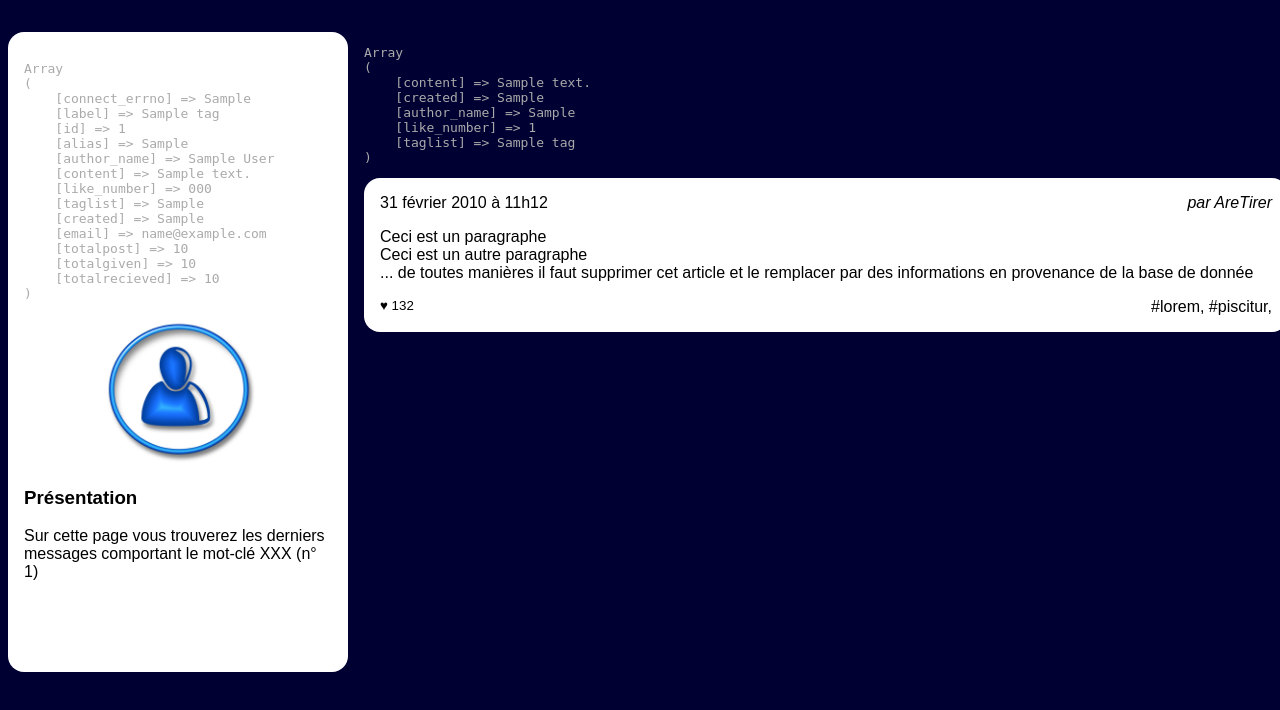
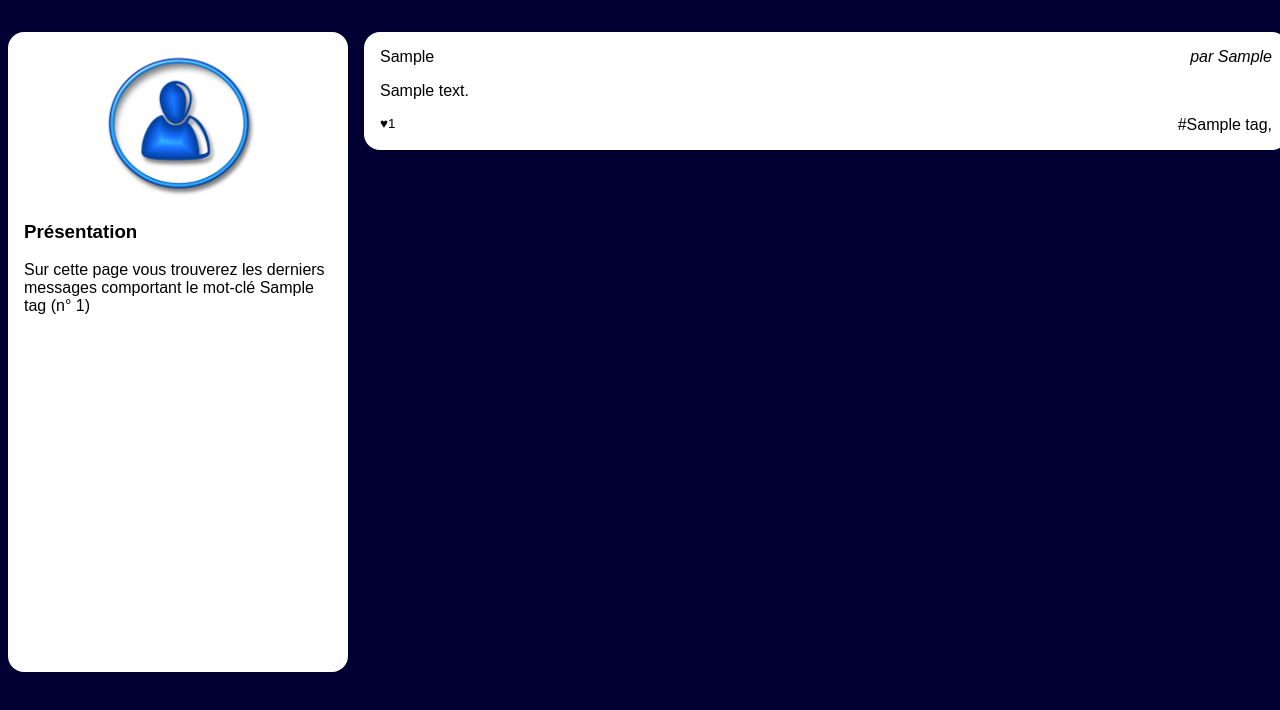
Before and after one commit to adatechschool/projet-collectif-reseau-social-php-fms, a PHP site: page /tags.php?tag_id=1 in a window 1280 px wide. Shown: the part 90-800 px from the top of the page. Run offline with PHP 8.4, Linux system fonts and the light colour scheme; tables that the repository leaves empty or names only in its code hold one stand-in row (values such as "Sample post").

Commit message:
Modification admin et tags

```diff
--- a/admin.php
+++ b/admin.php
@@ -94,7 +94,7 @@
                  */
                 while ($tag = $lesInformations->fetch_assoc())
                 {
-                    echo "<pre>" . print_r($tag, 1) . "</pre>";
+                    //echo "<pre>" . print_r($tag, 1) . "</pre>";
                     ?>
                     <article>
                         <h3><?php echo $tag['alias'] ?></h3>
--- a/tags.php
+++ b/tags.php
@@ -52,14 +52,14 @@
                 $lesInformations = $mysqli->query($laQuestionEnSql);
                 $tag = $lesInformations->fetch_assoc();
                 //@todo: afficher le résultat de la ligne ci dessous, remplacer XXX par le label et effacer la ligne ci-dessous
-                echo "<pre>" . print_r($tag, 1) . "</pre>";
+                //echo "<pre>" . print_r($tag, 1) . "</pre>";
                 ?>
                 <img src="user.jpg" alt="Portrait de l'utilisatrice"/>
                 <section>
                     <h3>Présentation</h3>
                     <p>Sur cette page vous trouverez les derniers messages comportant
-                        le mot-clé XXX
-                        (n° <?php echo $tagId ?>)
+                        le mot-clé <?php echo $tag ['label']?>
+                        (n° <?php echo $tag ['id']?>)
                     </p>
 
                 </section>
@@ -97,24 +97,20 @@
                 while ($post = $lesInformations->fetch_assoc())
                 {
 
-                    echo "<pre>" . print_r($post, 1) . "</pre>";
+                    //echo "<pre>" . print_r($post, 1) . "</pre>";
                     ?>
                     <article>
                         <h3>
-                            <time datetime='2020-02-01 11:12:13' >31 février 2010 à 11h12</time>
+                            <time datetime='2020-02-01 11:12:13' ><?php echo $post ['created']?></time>
                         </h3>
-                        <address>par AreTirer</address>
+                        <address>par <?php echo $post ['author_name']?></address>
                         <div>
-                            <p>Ceci est un paragraphe</p>
-                            <p>Ceci est un autre paragraphe</p>
-                            <p>... de toutes manières il faut supprimer cet
-                                article et le remplacer par des informations en
-                                provenance de la base de donnée</p>
+                            <p><?php echo $post ['content']?></p>
+
                         </div>
                         <footer>
-                            <small>♥ 132</small>
-                            <a href="">#lorem</a>,
-                            <a href="">#piscitur</a>,
+                            <small>♥<?php echo $post ['like_number']?></small>
+                            <a href="">#<?php echo $post ['taglist']?></a>,
                         </footer>
                     </article>
                 <?php } ?>
```
